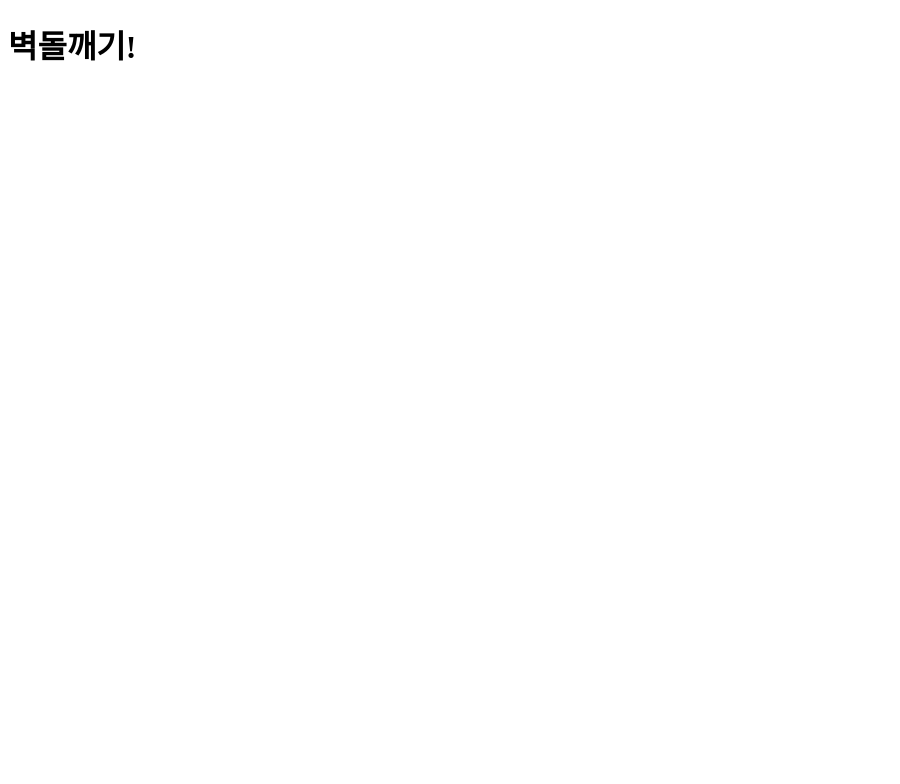
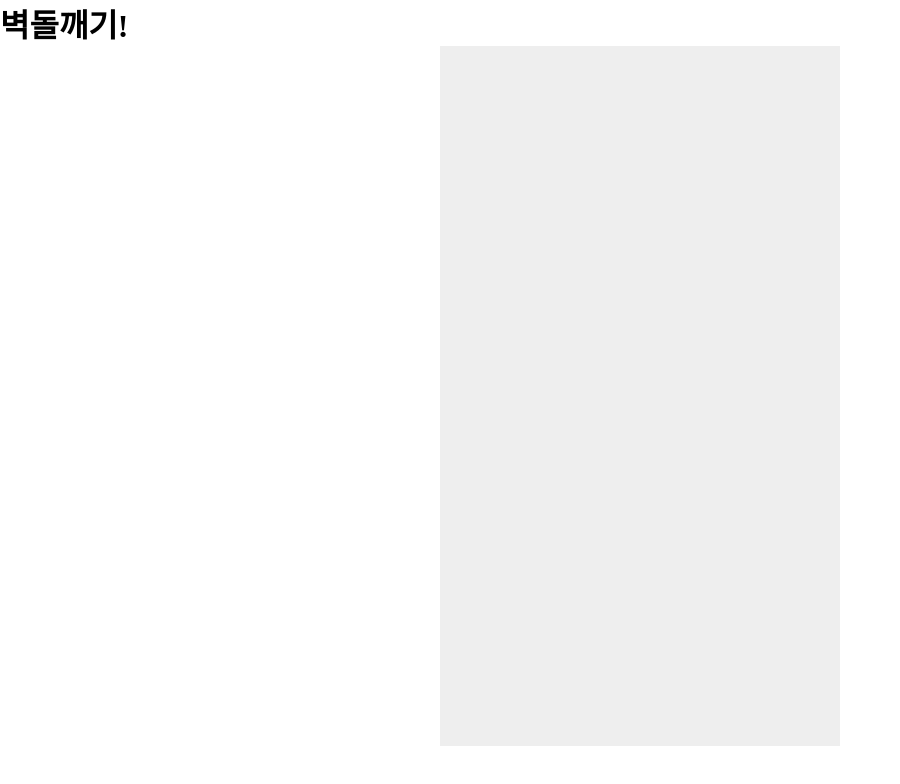
Before and after one commit to qdeu22/javascript-game, a plain HTML site: page BRICK/index.html in a window 1280 px wide. Shown: the whole page, without its empty margins (0-900 px from the left). Drawn offline with Linux system fonts and the light colour scheme.

Commit message:
style: css 설정!

```diff
--- a/BRICK/index.html
+++ b/BRICK/index.html
@@ -5,6 +5,7 @@
     <meta http-equiv="X-UA-Compatible" content="IE=edge" />
     <meta name="viewport" content="width=device-width, initial-scale=1.0" />
     <title>Document</title>
+    <link rel="stylesheet" href="style.css" />
   </head>
   <body>
     <h1>벽돌깨기!</h1>
--- /dev/null
+++ b/BRICK/style.css
@@ -0,0 +1,9 @@
+* {
+  padding: 0;
+  margin: 0;
+}
+canvas {
+  background: #eee;
+  display: block;
+  margin: 0 auto;
+}
```
